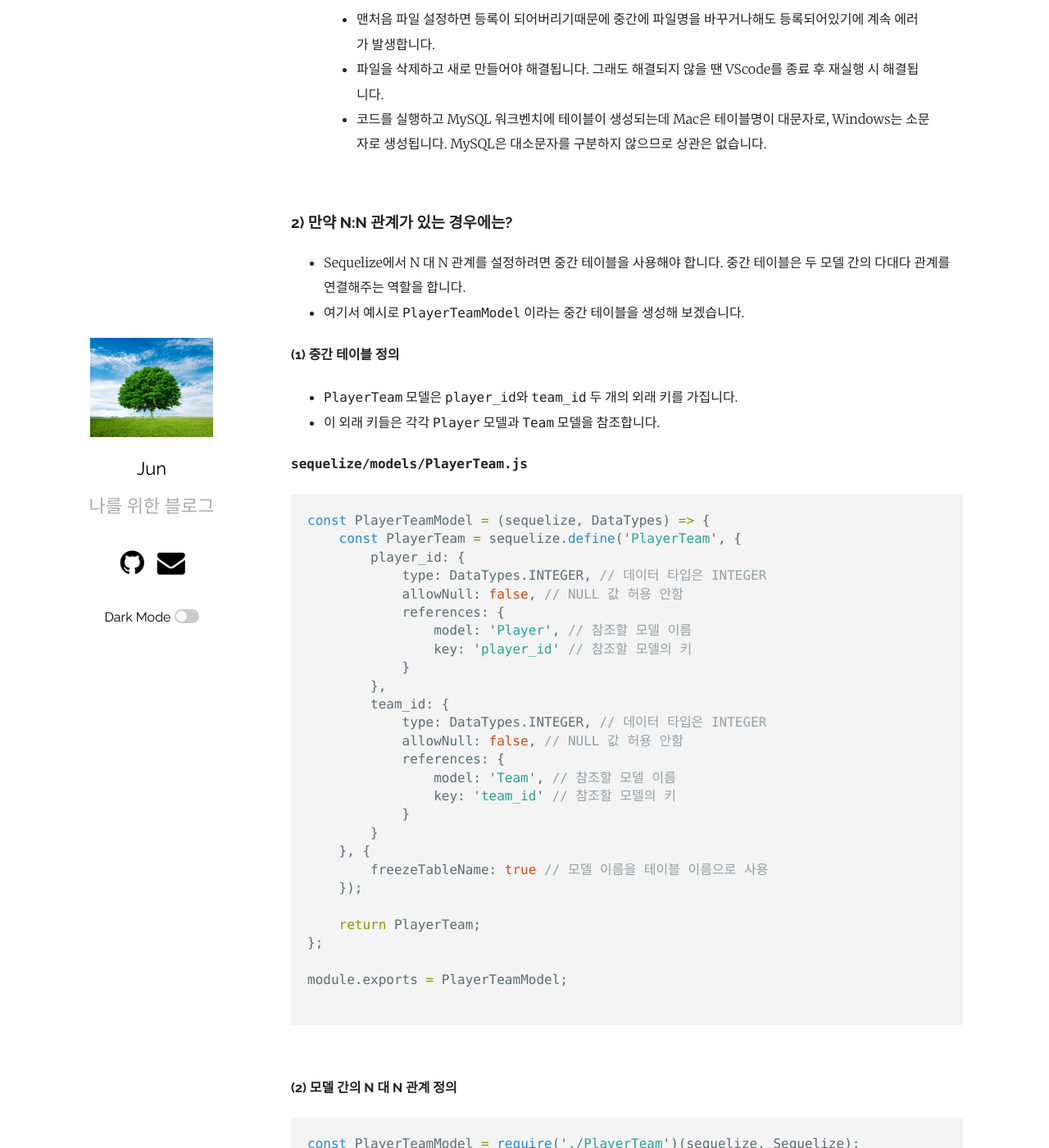
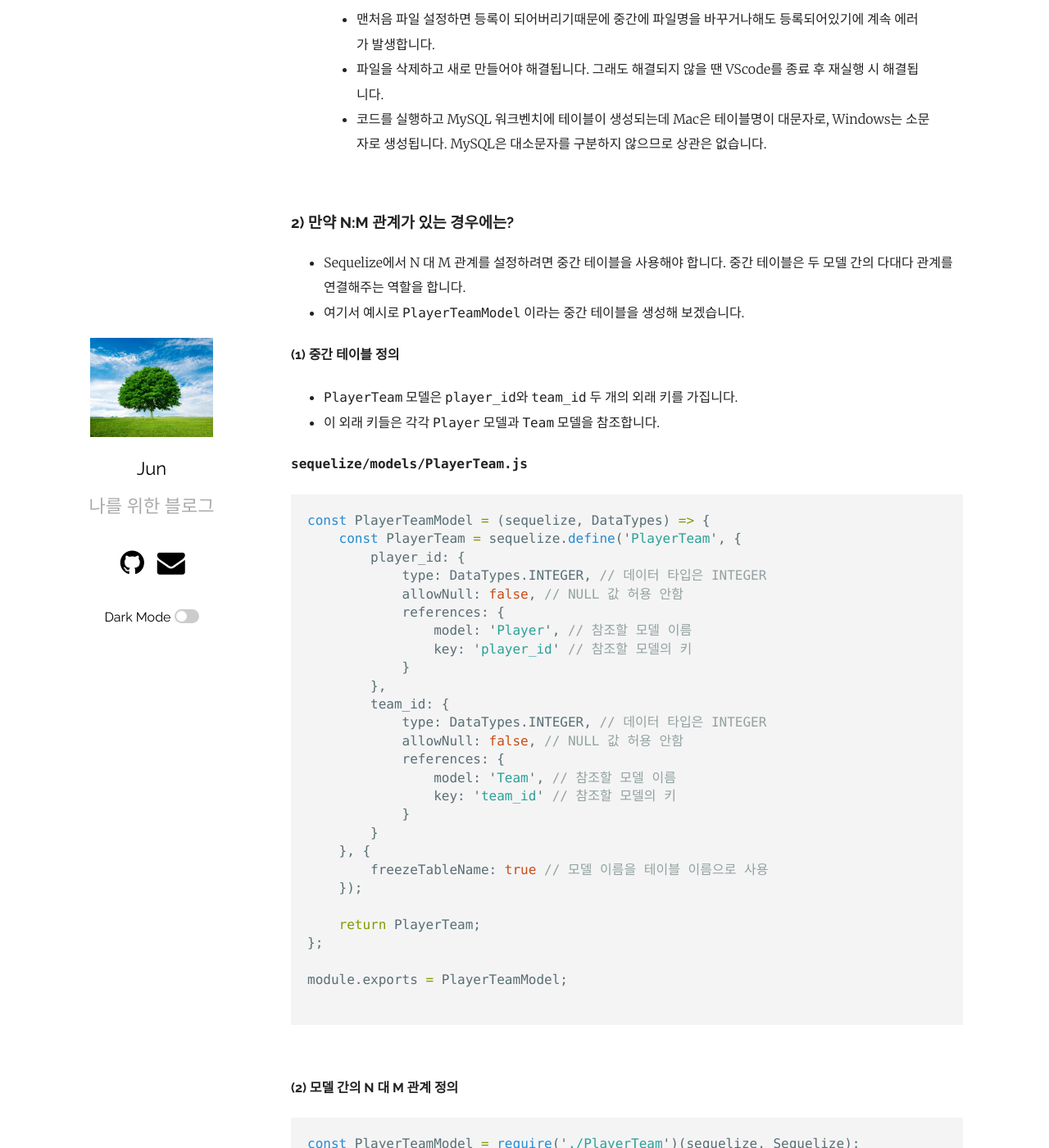
Before and after one commit to ymind14563/ymind14563.github.io, a Jekyll site: the page built from _posts/2024-07-30-blog(1).markdown, in a window 1280 px wide and 1400 px high, scrolled down 7890 px. Shown: the whole window at 82% size. Built offline with Jekyll 4.4.1, drawn with Linux system fonts in a browser that asks for light colours; some of the changed text lies outside the part shown.

````diff
--- a/_posts/2024-07-30-blog(1).markdown
+++ b/_posts/2024-07-30-blog(1).markdown
@@ -333,9 +333,9 @@ module.exports = db; // db 객체 내보내기
 
 <br>
 
-### 2) 만약 N:N 관계가 있는 경우에는?
+### 2) 만약 N:M 관계가 있는 경우에는?
 
-- Sequelize에서 N 대 N 관계를 설정하려면 중간 테이블을 사용해야 합니다. 중간 테이블은 두 모델 간의 다대다 관계를 연결해주는 역할을 합니다.
+- Sequelize에서 N 대 M 관계를 설정하려면 중간 테이블을 사용해야 합니다. 중간 테이블은 두 모델 간의 다대다 관계를 연결해주는 역할을 합니다.
 - 여기서 예시로 `PlayerTeamModel` 이라는 중간 테이블을 생성해 보겠습니다.
 
 #### (1) 중간 테이블 정의
@@ -376,12 +376,12 @@ module.exports = PlayerTeamModel;
 
 <br>
 
-#### (2) 모델 간의 N 대 N 관계 정의
+#### (2) 모델 간의 N 대 M 관계 정의
 
 ```js
 const PlayerTeamModel = require('./PlayerTeam')(sequelize, Sequelize);
 
-// 3) Player : Team = N : N (다대다 관계 설정)
+// 3) Player : Team = N : M (다대다 관계 설정)
 PlayerModel.belongsToMany(TeamModel, {
     through: PlayerTeamModel, // 중간 테이블 설정
     foreignKey: 'player_id', // PlayerTeamModel에 player_id fk 생성
````
